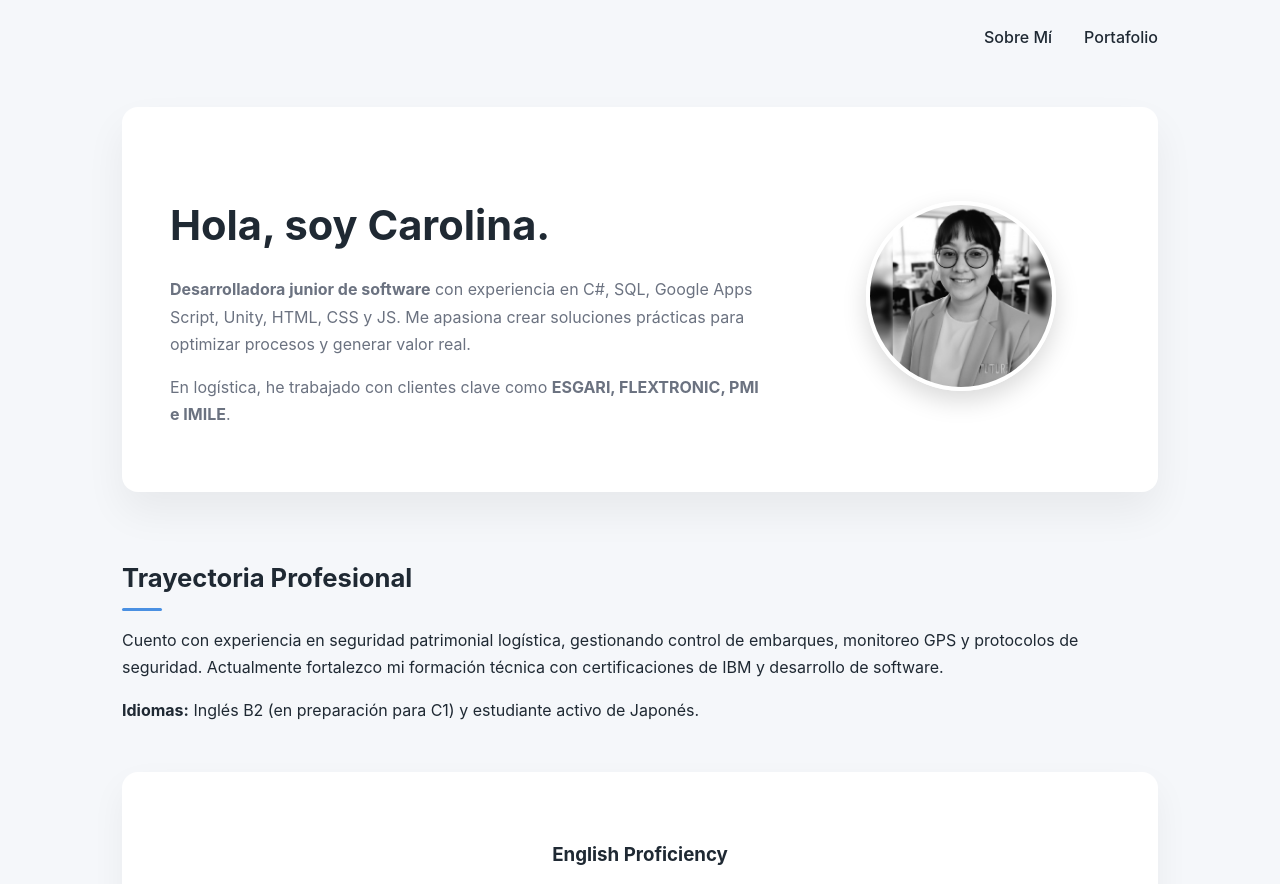
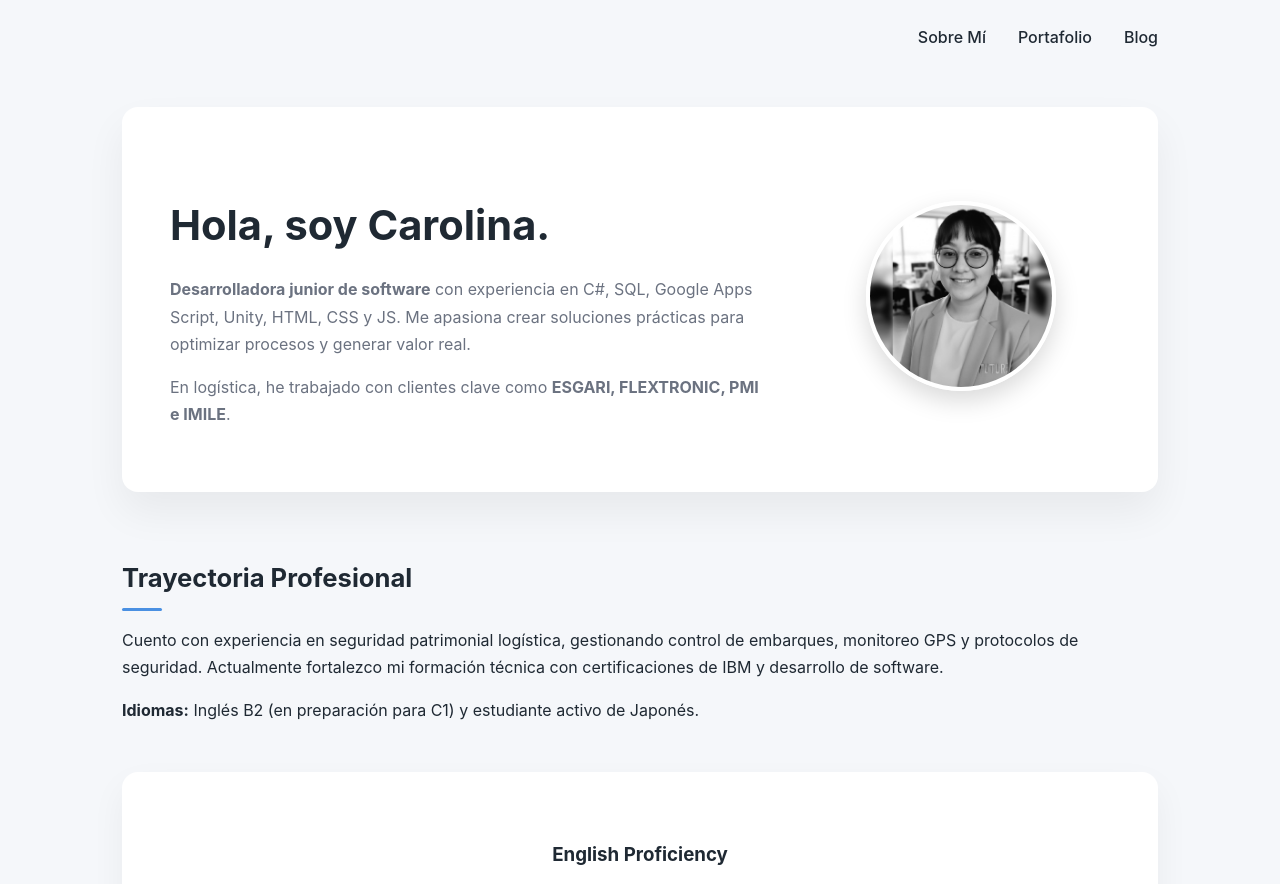
Before and after one commit to mashine759/CaroCode, a plain HTML site: page index.html in a window 1280 px wide. Shown: the top 884 px of the page. Drawn offline with Linux system fonts and the light colour scheme; grey boxes are pictures that could not be loaded.

Commit message:
Update index.html

```diff
--- a/index.html
+++ b/index.html
@@ -171,6 +171,7 @@ iframe {
     <nav>
         <a href="index.html">Sobre Mí</a>
         <a href="portafolio.html">Portafolio</a>
+        <a href="https://cuadernoanalisis.blogspot.com" target="_blank">Blog</a>
     </nav>
 
     <div class="container">
```
